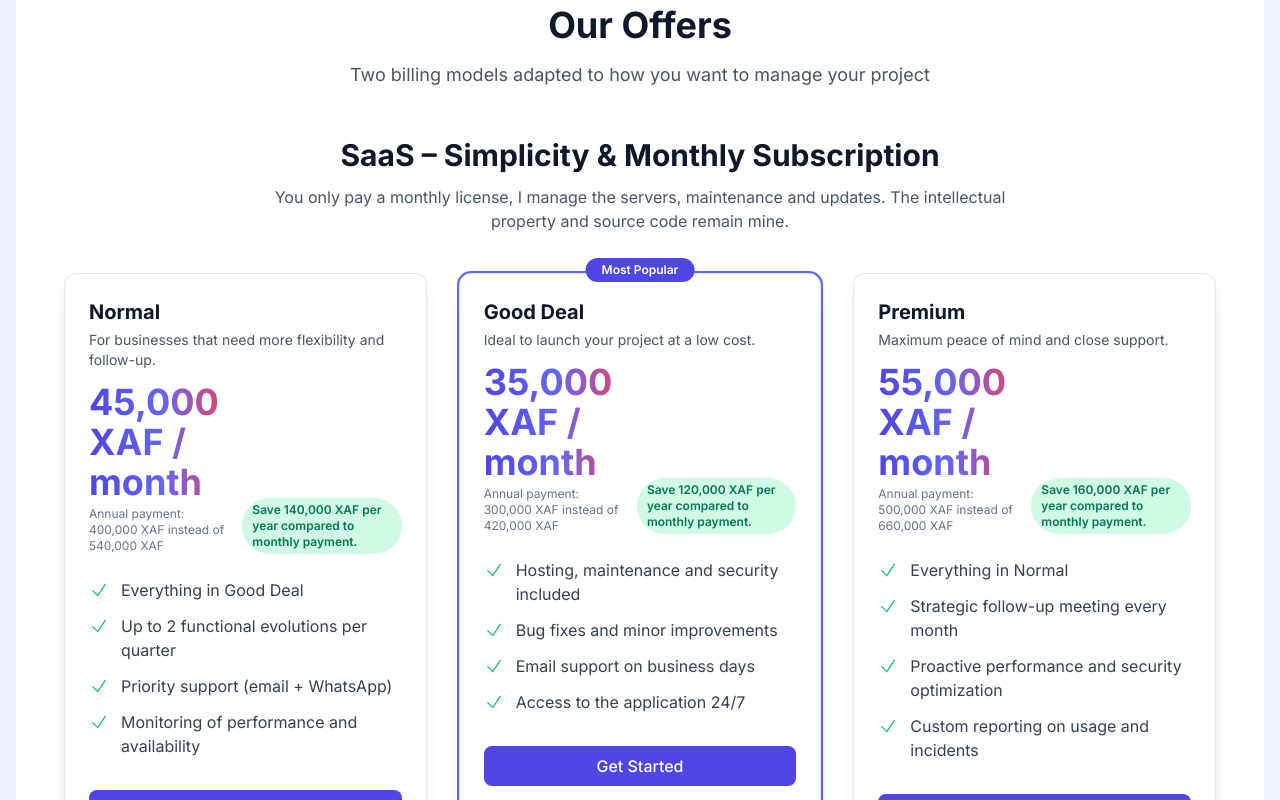
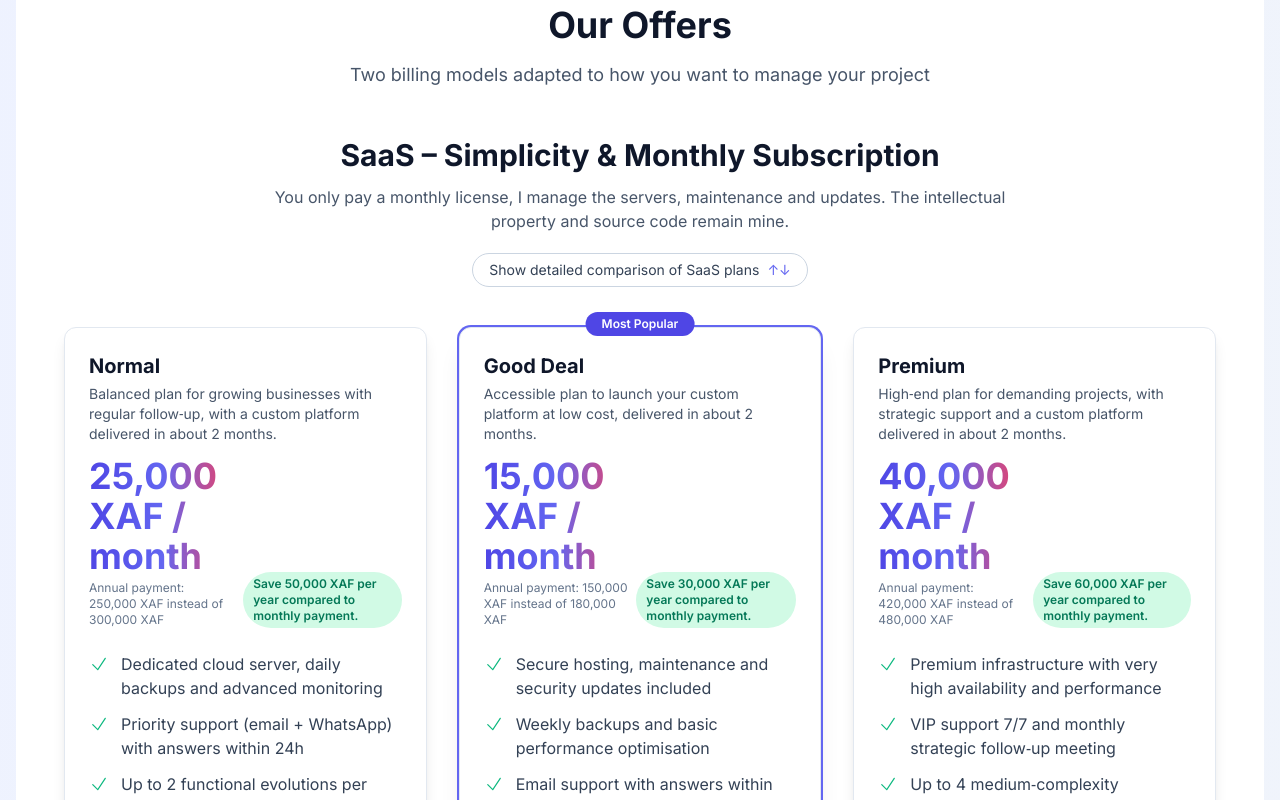
Before and after one commit to azerty-78/Ben-Djibril, a React (Vite) app: page /services in a window 1280 px wide. Shown: the part 500-1300 px from the top of the page. Built offline with nearby package versions, Linux system fonts and the light colour scheme; no server answers.

Commit message:
feat: add SaaS comparison feature to ServicesPackages component, including toggle button for visibility and update internationalization resources for new comparison text

```diff
--- /dev/null
+++ b/src/components/service/SaaSComparisonTable.tsx
@@ -0,0 +1,121 @@
+import { useTranslation } from 'react-i18next'
+import { motion, AnimatePresence } from 'framer-motion'
+import { CheckIcon, XMarkIcon } from '@heroicons/react/24/solid'
+
+type SaaSComparisonTableProps = {
+  open: boolean
+}
+
+function SaaSComparisonTable({ open }: SaaSComparisonTableProps) {
+  const { t } = useTranslation()
+
+  const rows = [
+    {
+      key: 'priceMonthly',
+      label: t('services.saasComparison.priceMonthly'),
+      good: t('services.saas.goodDeal.price'),
+      normal: t('services.saas.normal.price'),
+      premium: t('services.saas.premium.price'),
+    },
+    {
+      key: 'priceYearly',
+      label: t('services.saasComparison.priceYearly'),
+      good: t('services.saas.goodDeal.annualPriceShort'),
+      normal: t('services.saas.normal.annualPriceShort'),
+      premium: t('services.saas.premium.annualPriceShort'),
+    },
+    {
+      key: 'saving',
+      label: t('services.saasComparison.saving'),
+      good: t('services.saas.goodDeal.annualSavingShort'),
+      normal: t('services.saas.normal.annualSavingShort'),
+      premium: t('services.saas.premium.annualSavingShort'),
+    },
+    {
+      key: 'target',
+      label: t('services.saasComparison.target'),
+      good: t('services.saasComparison.targetGood'),
+      normal: t('services.saasComparison.targetNormal'),
+      premium: t('services.saasComparison.targetPremium'),
+    },
+    {
+      key: 'evolutions',
+      label: t('services.saasComparison.evolutions'),
+      good: t('services.saasComparison.evolutionsGood'),
+      normal: t('services.saasComparison.evolutionsNormal'),
+      premium: t('services.saasComparison.evolutionsPremium'),
+    },
+    {
+      key: 'support',
+      label: t('services.saasComparison.support'),
+      good: t('services.saasComparison.supportGood'),
+      normal: t('services.saasComparison.supportNormal'),
+      premium: t('services.saasComparison.supportPremium'),
+    },
+    {
+      key: 'infrastructure',
+      label: t('services.saasComparison.infrastructure'),
+      good: t('services.saasComparison.infrastructureGood'),
+      normal: t('services.saasComparison.infrastructureNormal'),
+      premium: t('services.saasComparison.infrastructurePremium'),
+    },
+  ]
+
+  return (
+    <AnimatePresence initial={false}>
+      {open && (
+        <motion.div
+          initial={{ opacity: 0, y: 20 }}
+          animate={{ opacity: 1, y: 0 }}
+          exit={{ opacity: 0, y: 20 }}
+          transition={{ duration: 0.25 }}
+          className="mt-8 overflow-x-auto rounded-2xl border border-secondary-100 dark:border-secondary-700 bg-white dark:bg-secondary-900"
+        >
+          <table className="min-w-full text-sm">
+            <thead className="bg-secondary-50 dark:bg-secondary-900/70">
+              <tr>
+                <th className="px-4 py-3 text-left text-xs font-semibold text-secondary-500 dark:text-secondary-300">
+                  {t('services.saasComparison.whichPlan')}
+                </th>
+                <th className="px-4 py-3 text-center text-xs font-semibold text-secondary-700 dark:text-secondary-100">
+                  {t('services.saas.goodDeal.name')}
+                </th>
+                <th className="px-4 py-3 text-center text-xs font-semibold text-secondary-700 dark:text-secondary-100">
+                  {t('services.saas.normal.name')}
+                </th>
+                <th className="px-4 py-3 text-center text-xs font-semibold text-secondary-700 dark:text-secondary-100">
+                  {t('services.saas.premium.name')}
+                </th>
+              </tr>
+            </thead>
+            <tbody className="divide-y divide-secondary-100 dark:divide-secondary-800">
+              {rows.map((row) => (
+                <tr key={row.key} className="align-top">
+                  <td className="px-4 py-3 text-xs sm:text-sm font-medium text-secondary-700 dark:text-secondary-100">
+                    {row.label}
+                  </td>
+                  {[row.good, row.normal, row.premium].map((value, idx) => (
+                    <td
+                      key={idx}
+                      className="px-4 py-3 text-xs sm:text-sm text-secondary-700 dark:text-secondary-200 text-center"
+                    >
+                      {value === 'CHECK' ? (
+                        <CheckIcon className="w-4 h-4 inline text-emerald-500" />
+                      ) : value === 'NO' ? (
+                        <XMarkIcon className="w-4 h-4 inline text-secondary-400 dark:text-secondary-600" />
+                      ) : (
+                        value
+                      )}
+                    </td>
+                  ))}
+                </tr>
+              ))}
+            </tbody>
+          </table>
+        </motion.div>
+      )}
+    </AnimatePresence>
+  )
+}
+
+export default SaaSComparisonTable
--- a/src/components/service/ServicesPackages.tsx
+++ b/src/components/service/ServicesPackages.tsx
@@ -3,11 +3,13 @@ import { useTranslation } from 'react-i18next'
 import { motion } from 'framer-motion'
 import PackageCard from '../ui/PackageCard'
 import ServiceDetailsDialog from './ServiceDetailsDialog'
+import SaaSComparisonTable from './SaaSComparisonTable'
 import type { PlanId } from './ServiceDetailsDialog'
 
 function ServicesPackages() {
   const { t } = useTranslation()
   const [selectedPlan, setSelectedPlan] = useState<PlanId | null>(null)
+  const [showComparison, setShowComparison] = useState(false)
 
   return (
     <section className="py-16 md:py-20 bg-white dark:bg-secondary-900">
@@ -29,13 +31,25 @@ function ServicesPackages() {
 
         {/* SaaS category */}
         <div className="mb-16">
-          <div className="text-center mb-10">
+          <div className="text-center mb-8 md:mb-10">
             <h3 className="text-2xl md:text-3xl font-bold mb-3 text-secondary-900 dark:text-white">
               {t('services.saasTitle')}
             </h3>
             <p className="text-secondary-600 dark:text-secondary-300 max-w-3xl mx-auto">
               {t('services.saasSubtitle')}
             </p>
+            <button
+              type="button"
+              onClick={() => setShowComparison((prev) => !prev)}
+              className="mt-5 inline-flex items-center gap-2 rounded-full border border-secondary-300 dark:border-secondary-600 px-4 py-1.5 text-xs sm:text-sm text-secondary-700 dark:text-secondary-200 hover:bg-secondary-50 dark:hover:bg-secondary-800 transition-colors"
+            >
+              <span>
+                {showComparison
+                  ? t('services.saasComparison.hide')
+                  : t('services.saasComparison.show')}
+              </span>
+              <span className="text-primary-500">↑↓</span>
+            </button>
           </div>
 
           <div className="grid md:grid-cols-3 gap-6 md:gap-8 max-w-6xl mx-auto items-stretch">
@@ -92,6 +106,7 @@ function ServicesPackages() {
               className="md:translate-y-2"
             />
           </div>
+          <SaaSComparisonTable open={showComparison} />
         </div>
 
         {/* Full Control category */}
--- a/src/i18n/index.ts
+++ b/src/i18n/index.ts
@@ -57,40 +57,64 @@ export const resources = {
         saas: {
           goodDeal: {
             name: 'Good Deal',
-            price: '35,000 XAF / month',
-            description: 'Ideal to launch your project at a low cost.',
-            feature1: 'Hosting, maintenance and security included',
-            feature2: 'Bug fixes and minor improvements',
-            feature3: 'Email support on business days',
-            feature4: 'Access to the application 24/7',
-            annualPrice: 'Annual payment: 300,000 XAF instead of 420,000 XAF',
-            annualSaving: 'Save 120,000 XAF per year compared to monthly payment.',
-            annualHighlight: 'Pay once a year and save up to 120,000 XAF.',
+            price: '15,000 XAF / month',
+            description: 'Accessible plan to launch your custom platform at low cost, delivered in about 2 months.',
+            feature1: 'Secure hosting, maintenance and security updates included',
+            feature2: 'Weekly backups and basic performance optimisation',
+            feature3: 'Email support with answers within 48 business hours',
+            feature4: '1 small content/design change per quarter included',
+            annualPrice: 'Annual payment: 150,000 XAF instead of 180,000 XAF',
+            annualSaving: 'Save 30,000 XAF per year compared to monthly payment.',
+            annualHighlight: 'Start small: pay once a year and reduce your yearly cost.',
           },
           normal: {
             name: 'Normal',
-            price: '45,000 XAF / month',
-            description: 'For businesses that need more flexibility and follow-up.',
-            feature1: 'Everything in Good Deal',
-            feature2: 'Up to 2 functional evolutions per quarter',
-            feature3: 'Priority support (email + WhatsApp)',
-            feature4: 'Monitoring of performance and availability',
-            annualPrice: 'Annual payment: 400,000 XAF instead of 540,000 XAF',
-            annualSaving: 'Save 140,000 XAF per year compared to monthly payment.',
-            annualHighlight: 'Annual billing available with strong savings.',
+            price: '25,000 XAF / month',
+            description: 'Balanced plan for growing businesses with regular follow‑up, with a custom platform delivered in about 2 months.',
+            feature1: 'Dedicated cloud server, daily backups and advanced monitoring',
+            feature2: 'Priority support (email + WhatsApp) with answers within 24h',
+            feature3: 'Up to 2 functional evolutions per quarter included',
+            feature4: 'Staging environment to test before going live',
+            annualPrice: 'Annual payment: 250,000 XAF instead of 300,000 XAF',
+            annualSaving: 'Save 50,000 XAF per year compared to monthly payment.',
+            annualHighlight: 'Best balance between cost and value with annual billing.',
           },
           premium: {
             name: 'Premium',
-            price: '55,000 XAF / month',
-            description: 'Maximum peace of mind and close support.',
-            feature1: 'Everything in Normal',
-            feature2: 'Strategic follow-up meeting every month',
-            feature3: 'Proactive performance and security optimization',
-            feature4: 'Custom reporting on usage and incidents',
-            annualPrice: 'Annual payment: 500,000 XAF instead of 660,000 XAF',
-            annualSaving: 'Save 160,000 XAF per year compared to monthly payment.',
-            annualHighlight: 'Best long-term value with annual payment.',
+            price: '40,000 XAF / month',
+            description: 'High‑end plan for demanding projects, with strategic support and a custom platform delivered in about 2 months.',
+            feature1: 'Premium infrastructure with very high availability and performance',
+            feature2: 'VIP support 7/7 and monthly strategic follow‑up meeting',
+            feature3: 'Up to 4 medium‑complexity evolutions per quarter included',
+            feature4: 'Detailed reports on performance, security and usage',
+            annualPrice: 'Annual payment: 420,000 XAF instead of 480,000 XAF',
+            annualSaving: 'Save 60,000 XAF per year compared to monthly payment.',
+            annualHighlight: 'Maximum long‑term value and partnership approach.',
           },
+        },
+        saasComparison: {
+          show: 'Show detailed comparison of SaaS plans',
+          hide: 'Hide SaaS plans comparison',
+          whichPlan: 'Which plan should you choose?',
+          priceMonthly: 'Monthly price',
+          priceYearly: 'Yearly price',
+          saving: 'Yearly saving (vs monthly)',
+          target: 'Best for',
+          evolutions: 'Included evolutions per quarter',
+          support: 'Support level',
+          infrastructure: 'Infrastructure & reliability',
+          targetGood: 'Solo entrepreneurs, small local businesses, first website',
+          targetNormal: 'Growing SMEs needing regular evolutions',
+          targetPremium: 'Strategic projects that need maximum reliability & support',
+          evolutionsGood: '1 small change / quarter',
+          evolutionsNormal: 'Up to 2 medium evolutions / quarter',
+          evolutionsPremium: 'Up to 4 medium‑complexity evolutions / quarter',
+          supportGood: 'Email support within 48 business hours',
+          supportNormal: 'Priority email + WhatsApp within 24h',
+          supportPremium: 'VIP support 7/7 with fast response',
+          infrastructureGood: 'Secure shared cloud, weekly backups',
+          infrastructureNormal: 'Dedicated cloud server, daily backups, monitoring',
+          infrastructurePremium: 'Premium infrastructure, very high availability, advanced monitoring',
         },
         fullControlTitle: 'Full Control – Ownership & Transparency',
         fullControlSubtitle: 'You own the source code and all intellectual property. We optimize the balance between cost, quality and delivery time.',
@@ -263,40 +287,64 @@ export const resources = {
         saas: {
           goodDeal: {
             name: 'Good Deal',
-            price: '35 000 XAF / mois',
-            description: 'Idéal pour lancer votre projet à moindre coût.',
-            feature1: 'Hébergement, maintenance et sécurité inclus',
-            feature2: 'Corrections de bugs et petites améliorations',
-            feature3: 'Support par email aux jours ouvrés',
-            feature4: 'Accès à l’application 24h/24 et 7j/7',
-            annualPrice: 'Paiement annuel : 300 000 XAF au lieu de 420 000 XAF',
-            annualSaving: 'Économie de 120 000 XAF par an par rapport au paiement mensuel.',
-            annualHighlight: 'En payant une fois par an, vous économisez jusqu’à 120 000 XAF.',
+            price: '15 000 XAF / mois',
+            description: 'Forfait accessible pour lancer votre plateforme personnalisée à moindre coût, avec une réalisation en environ 2 mois.',
+            feature1: 'Hébergement sécurisé, maintenance et mises à jour de sécurité inclus',
+            feature2: 'Sauvegardes hebdomadaires et optimisation basique des performances',
+            feature3: 'Support par email avec réponse sous 48h ouvrées',
+            feature4: '1 petite modification de contenu/design par trimestre incluse',
+            annualPrice: 'Paiement annuel : 150 000 XAF au lieu de 180 000 XAF',
+            annualSaving: 'Économie de 30 000 XAF par an par rapport au paiement mensuel.',
+            annualHighlight: 'Démarrez en douceur : en payant une fois par an, vous réduisez votre coût annuel.',
           },
           normal: {
             name: 'Normal',
-            price: '45 000 XAF / mois',
-            description: 'Pour les entreprises qui ont besoin de plus de suivi et de flexibilité.',
-            feature1: 'Tout ce qu’il y a dans Good Deal',
-            feature2: 'Jusqu’à 2 évolutions fonctionnelles par trimestre',
-            feature3: 'Support prioritaire (email + WhatsApp)',
-            feature4: 'Suivi des performances et de la disponibilité',
-            annualPrice: 'Paiement annuel : 400 000 XAF au lieu de 540 000 XAF',
-            annualSaving: 'Économie de 140 000 XAF par an par rapport au paiement mensuel.',
-            annualHighlight: 'Facturation annuelle possible avec un gain financier important.',
+            price: '25 000 XAF / mois',
+            description: 'Forfait équilibré pour les entreprises en croissance, avec suivi régulier et plateforme sur mesure livrée en environ 2 mois.',
+            feature1: 'Serveur cloud dédié, sauvegardes quotidiennes et monitoring avancé',
+            feature2: 'Support prioritaire (email + WhatsApp) avec réponse sous 24h',
+            feature3: 'Jusqu’à 2 évolutions fonctionnelles par trimestre incluses',
+            feature4: 'Environnement de pré‑production pour tester avant mise en ligne',
+            annualPrice: 'Paiement annuel : 250 000 XAF au lieu de 300 000 XAF',
+            annualSaving: 'Économie de 50 000 XAF par an par rapport au paiement mensuel.',
+            annualHighlight: 'Meilleur équilibre coût / valeur avec une facturation annuelle.',
           },
           premium: {
             name: 'Premium',
-            price: '55 000 XAF / mois',
-            description: 'Tranquillité maximale et accompagnement rapproché.',
-            feature1: 'Tout ce qu’il y a dans Normal',
-            feature2: 'Réunion de suivi stratégique chaque mois',
-            feature3: 'Optimisation proactive des performances et de la sécurité',
-            feature4: 'Reporting personnalisé sur l’usage et les incidents',
-            annualPrice: 'Paiement annuel : 500 000 XAF au lieu de 660 000 XAF',
-            annualSaving: 'Économie de 160 000 XAF par an par rapport au paiement mensuel.',
-            annualHighlight: 'Meilleure valeur sur le long terme avec un paiement annuel.',
+            price: '40 000 XAF / mois',
+            description: 'Forfait haut de gamme pour projets stratégiques, avec accompagnement rapproché et plateforme sur mesure livrée en environ 2 mois.',
+            feature1: 'Infrastructure premium très haute disponibilité et performances optimisées',
+            feature2: 'Support VIP 7j/7 et réunion stratégique mensuelle',
+            feature3: 'Jusqu’à 4 évolutions fonctionnelles de complexité moyenne par trimestre',
+            feature4: 'Rapports détaillés sur performances, sécurité et usage de la plateforme',
+            annualPrice: 'Paiement annuel : 420 000 XAF au lieu de 480 000 XAF',
+            annualSaving: 'Économie de 60 000 XAF par an par rapport au paiement mensuel.',
+            annualHighlight: 'Valeur maximale sur le long terme et véritable partenariat technique.',
           },
+        },
+        saasComparison: {
+          show: 'Afficher le tableau comparatif des forfaits SaaS',
+          hide: 'Masquer le tableau comparatif des forfaits SaaS',
+          whichPlan: 'Quelle formule choisir ?',
+          priceMonthly: 'Prix mensuel',
+          priceYearly: 'Prix annuel',
+          saving: 'Économie annuelle (vs mensuel)',
+          target: 'Idéal pour',
+          evolutions: 'Évolutions incluses par trimestre',
+          support: 'Niveau de support',
+          infrastructure: 'Infrastructure & fiabilité',
+          targetGood: 'Entrepreneurs solos, petites activités locales, premier site',
+          targetNormal: 'PME en croissance avec besoins d’évolutions régulières',
+          targetPremium: 'Projets stratégiques exigeant fiabilité et support maximum',
+          evolutionsGood: '1 petite modification / trimestre',
+          evolutionsNormal: 'Jusqu’à 2 évolutions moyennes / trimestre',
+          evolutionsPremium: 'Jusqu’à 4 évolutions de complexité moyenne / trimestre',
+          supportGood: 'Support email sous 48h ouvrées',
+          supportNormal: 'Support prioritaire email + WhatsApp sous 24h',
+          supportPremium: 'Support VIP 7j/7 avec forte réactivité',
+          infrastructureGood: 'Cloud sécurisé mutualisé, sauvegardes hebdomadaires',
+          infrastructureNormal: 'Serveur cloud dédié, sauvegardes quotidiennes, monitoring avancé',
+          infrastructurePremium: 'Infrastructure premium, très haute disponibilité, monitoring avancé',
         },
         fullControlTitle: 'Full Control – Propriété & Transparence',
         fullControlSubtitle: 'Vous détenez le code source et tous les droits. On optimise le triangle coût, qualité et temps en fonction de vos priorités.',
```
